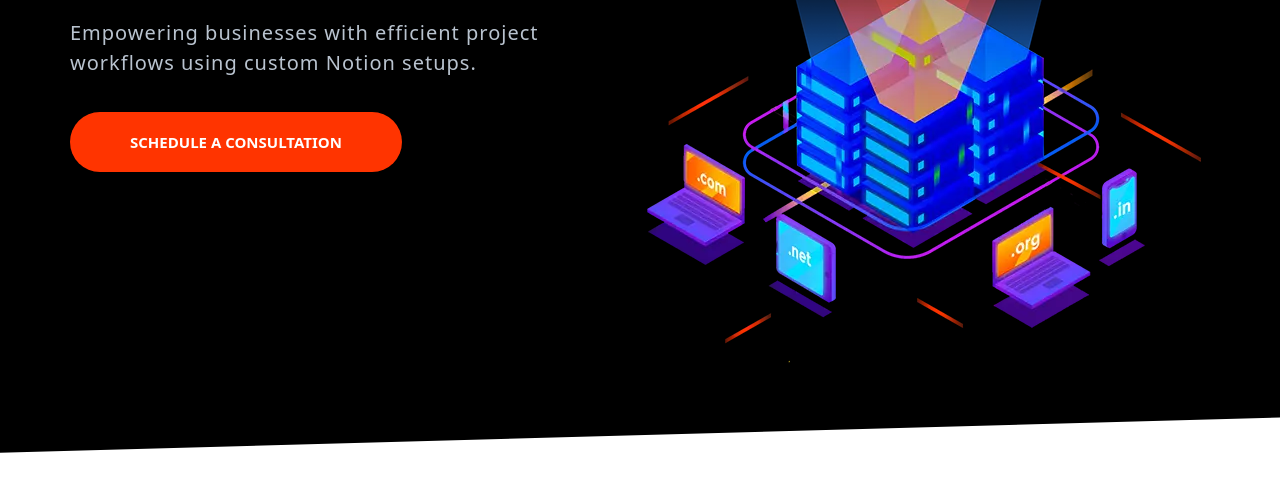
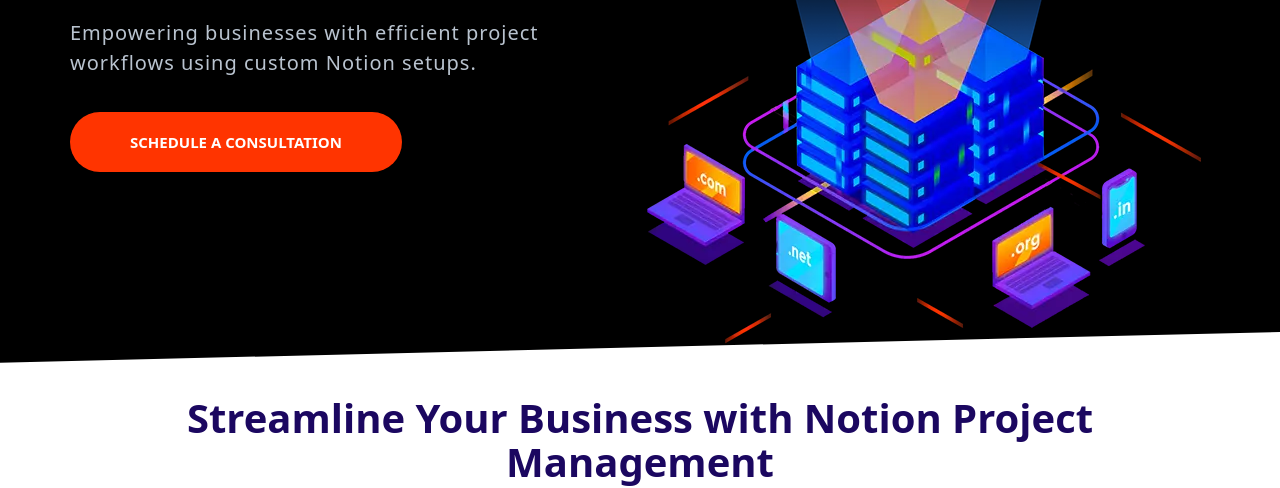
Before and after one commit to Tireni4560/Port, a website built with Parcel: page index.html in a window 1280 px wide. Shown: the part 339-827 px from the top of the page. Built offline with nearby package versions, Linux system fonts and the light colour scheme.

Commit message:
Update styles.css Error

```diff
--- a/styles.css
+++ b/styles.css
@@ -617,10 +617,7 @@
 }
 
 /* Blocks */
-.block {
-  --padding-vertical: 5rem;
-  padding: var(--padding-vertical) 2rem;
-}
+
 
 .block__header {
   text-align: center;
```
